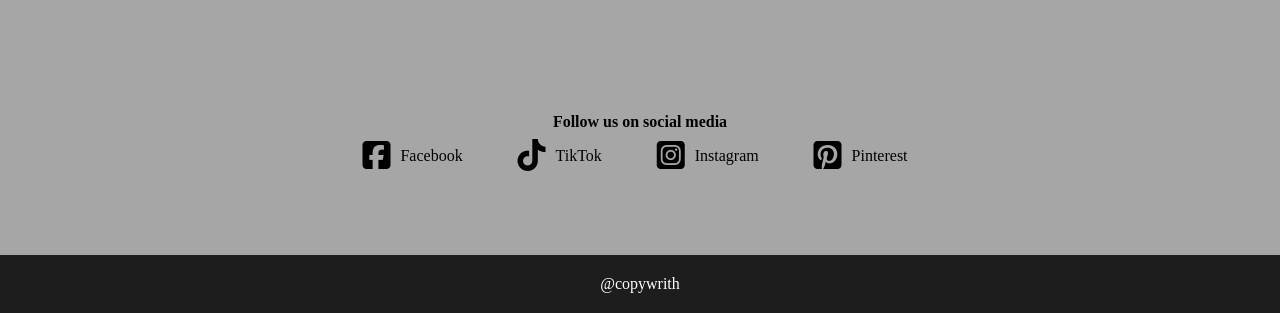
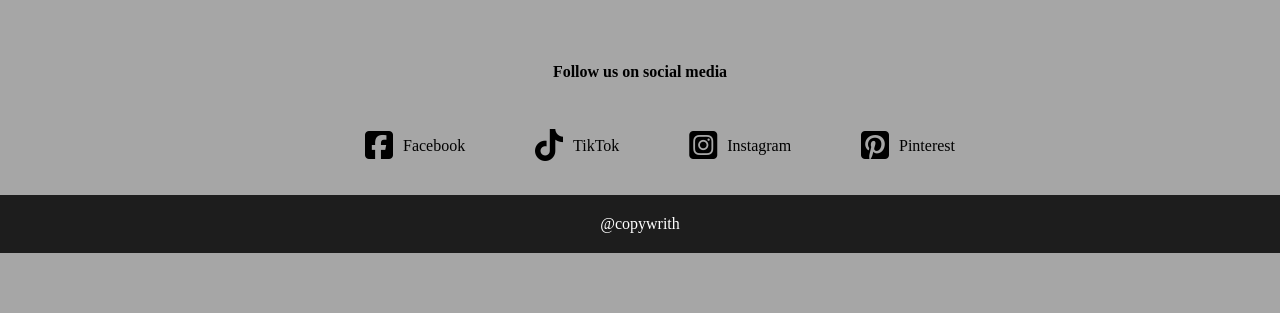
Before and after one commit to Leirmo/Semesterproject1, a plain HTML site: page index.html in a window 1280 px wide. Shown: the part 3512-3825 px from the top of the page. After the commit the page ends 3765 px from the top, so only its background shows below. Drawn offline with Linux system fonts and the light colour scheme; a web font is replaced by a local one.

Commit message:
fixing follow section
made the follow section much better

```diff
--- a/css/exicition.css
+++ /dev/null
@@ -1,46 +0,0 @@
-body {
-  padding: 0;
-  margin: 0;
-  background: rgba(0, 0, 0, 0.7) url(/images/mavis-cw-164128.jpg);
-  background-size: cover;
-  background-blend-mode: darken;
-  color: #fff;
-}
-
-.top_img {
-  width: 100%;
-  height: 250px;
-}
-
-.side_img {
-  width: 500px;
-}
-
-.info_section {
-  display: flex;
-  padding: 120px 0;
-  width: 1000px;
-  margin: auto;
-}
-
-.info_section > * {
-  flex: 1;
-}
-
-.info_section p {
-  padding-right: 50px;
-}
-
-.below {
-  width: 1000px;
-  margin: auto;
-}
-
-.image-below {
-  width: 500px;
-  margin: 50px;
-}
-
-.follow a {
-  color: #fff;
-}
--- a/css/style.css
+++ b/css/style.css
@@ -312,9 +312,6 @@ textarea {
 
 /*Follow*/
 .follow {
-  width: 600px;
-  margin: auto;
-  padding: 50px;
 }
 
 .follow h3 {
@@ -323,9 +320,12 @@ textarea {
 }
 
 .follow_content {
-  display: flex;
-  justify-content: space-around;
-  grid-template-columns: 1fr 1fr;
+  display: grid;
+  grid-template-columns: 2fr 2fr;
+  row-gap: 30px;
+  width: 300px;
+  margin: auto;
+  padding: 40px 0px 0px 50px;
 }
 
 .follow a {
@@ -388,6 +388,12 @@ footer {
 .contact {
   flex-direction: row;
 }
+
+.follow_content {
+  width: 600px;
+  display: flex;
+  justify-content: space-between;
+}
 }
 
 @media (min-width: 600px) {
```
